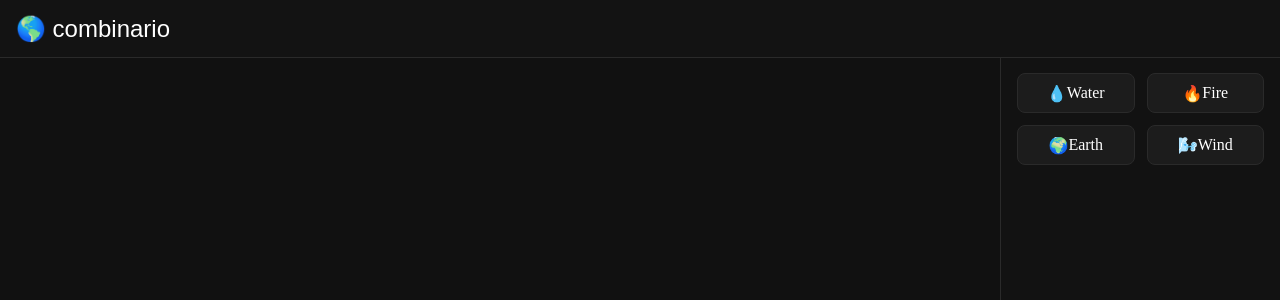
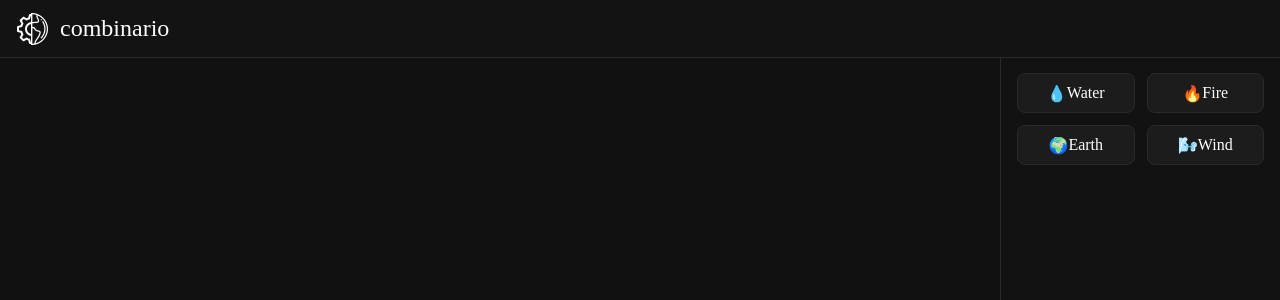
Before and after one commit to JarasIau/combinario, a FastAPI app: page / in a window 1280 px wide. Shown: the top 300 px of the page. Run offline with FastAPI, Linux system fonts and the light colour scheme; parts of the project's set-up code (start-up, migrations or seed data) failed here and were passed over.

Commit message:
Added icons

```diff
--- a/combinario/static/css/style.css
+++ b/combinario/static/css/style.css
@@ -16,13 +16,21 @@ body {
   z-index: 1000;
   display: flex;
   align-items: center;
+  gap: 12px;
+  padding: 0 16px;
 }
 
-.topbar a {
+.topbar .logo {
+  width: 32px;
+  height: 32px;
+  display: block;
+  user-select: none;
+}
+
+.topbar .title {
   display: inline-block;
-  padding: 14px 16px;
   font-size: 24px;
-  font-family: fantasy;
+  font-family: Arial Rounded MT BOLD;
   color: #ffffff;
   user-select: none;
   text-decoration: none;
--- a/combinario/templates/index.html
+++ b/combinario/templates/index.html
@@ -11,10 +11,21 @@
       rel="stylesheet"
       href="{{ url_for('static', path='css/style.css') }}"
     />
+    <link
+      rel="icon"
+      type="image/png"
+      sizes="512x512"
+      href="{{ url_for('static', path='icons/512.png') }}"
+    />
   </head>
   <body>
     <div class="topbar">
-      <a class="title" title="combinario">&#127758; combinario</a>
+      <img
+        src="{{ url_for('static', path='icons/512.png') }}"
+        class="logo"
+        alt="🌍"
+      />
+      <span class="title" title="combinario">combinario</span>
     </div>
     <div class="sidenav">
       <div class="items-container">
```
Also changed, not shown: combinario/static/icons/512.png (added), combinario/static/icons/512b.png (added).
